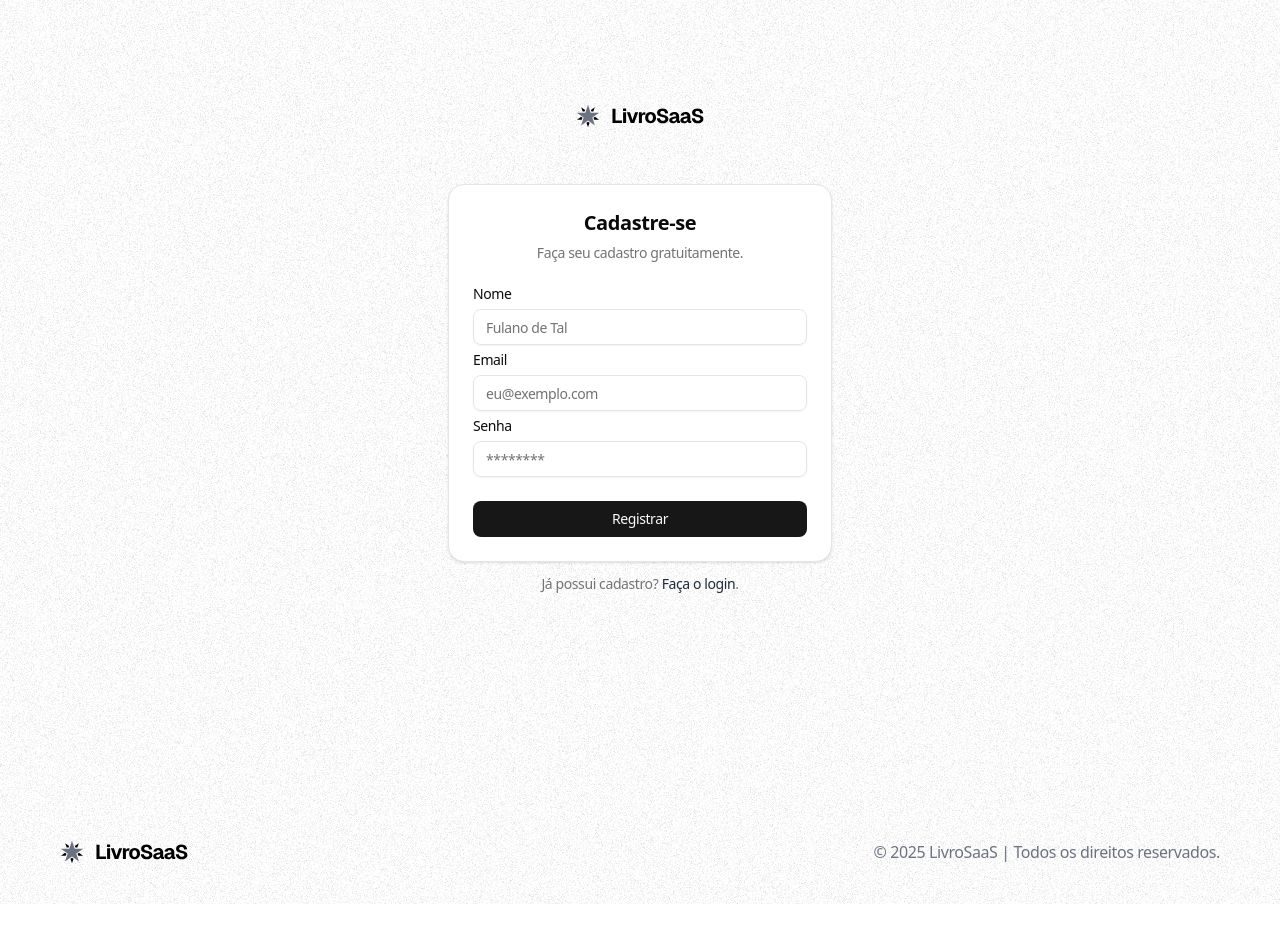
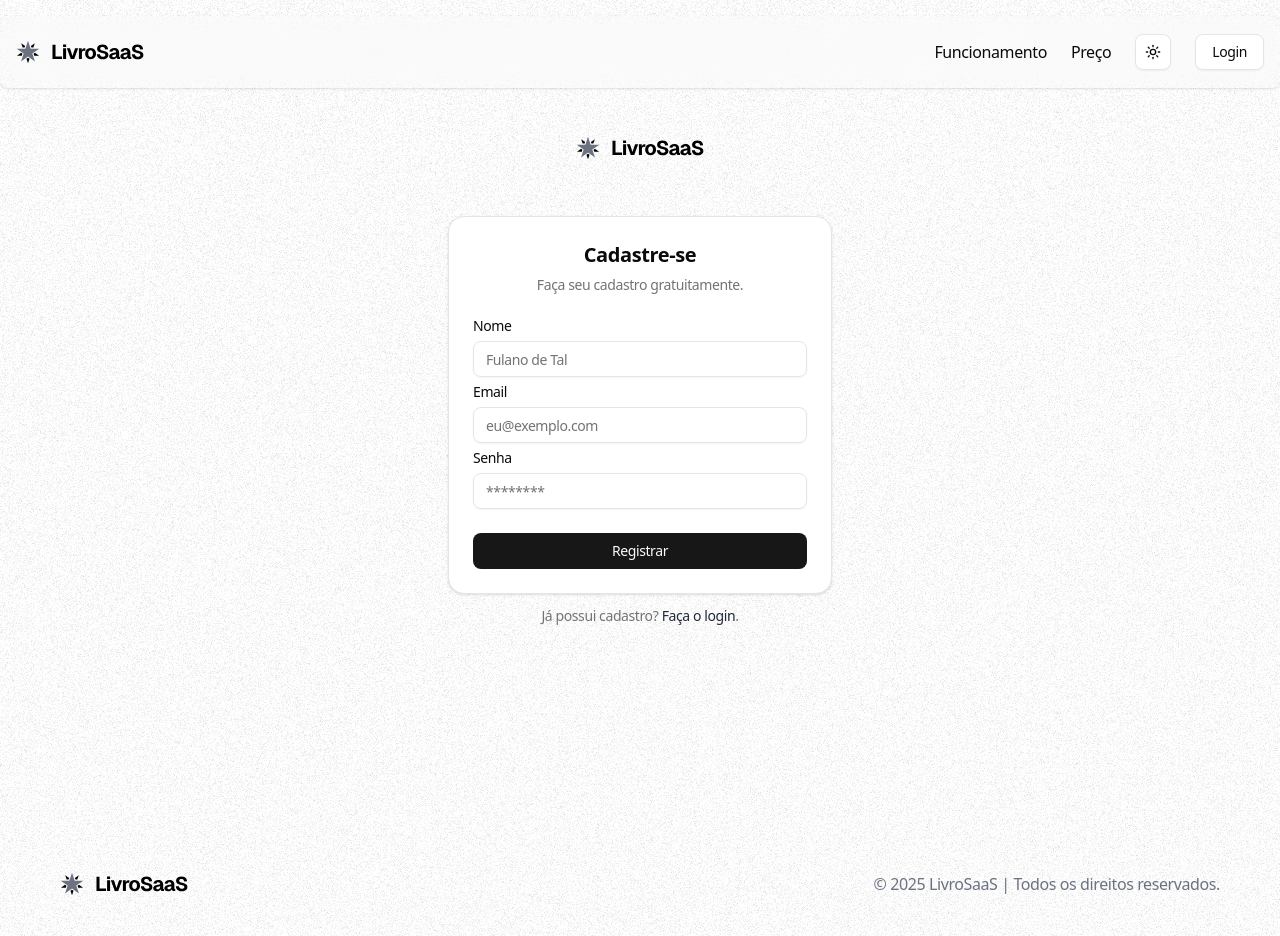
Before and after one commit to Mauricio-Chiapetta/livro-saas, a Next.js app: page /Cadastro in a window 1280 px wide. Before the commit the page ends 904 px from the top, so only its background shows below. Built offline with nearby package versions, Linux system fonts and the light colour scheme.

Commit message:
feat: Refactor authentication pages layout and add Navbar and Footer components

```diff
--- a/src/app/(auth)/Cadastro/page.tsx
+++ b/src/app/(auth)/Cadastro/page.tsx
@@ -8,10 +8,8 @@ import {
 import { Input } from "@/components/ui/input";
 import { Label } from "@/components/ui/label";
 import Link from "next/link";
-import Logo from "@/assets/images/Logo.svg"
+import Logo from "@/assets/images/Logo.svg";
 import Image from "next/image";
-import { Footer } from "@/components/(HomeSections)/Footer";
-
 
 export const metadata = {
   title: "LivroSaaS | Cadastro",
@@ -20,28 +18,39 @@ export const metadata = {
 export default async function RegisterPage() {
   return (
     <>
-      <section className="py-24 h-screen flex justify-center">
-        <div className="container flex items-center text-center flex-col">
-            <Image src={Logo} alt="Logo" className="dark:invert"/>
+      <Image src={Logo} alt="Logo" className="dark:invert" />
       <Card className="max-w-sm w-full rounded-2xl mt-12">
         <CardHeader>
           <h2 className="text-xl font-bold">Cadastre-se</h2>
-              <CardDescription>
-                Faça seu cadastro gratuitamente.
-              </CardDescription>
+          <CardDescription>Faça seu cadastro gratuitamente.</CardDescription>
         </CardHeader>
         <CardContent>
           <div>
             <Label>Nome</Label>
-                <Input type="text" name="name" placeholder="Fulano de Tal" className="mt-2"/>
+            <Input
+              type="text"
+              name="name"
+              placeholder="Fulano de Tal"
+              className="mt-2"
+            />
           </div>
           <div className="mt-2">
             <Label>Email</Label>
-                <Input type="email" name="email" placeholder="eu@exemplo.com" className="mt-2"/>
+            <Input
+              type="email"
+              name="email"
+              placeholder="eu@exemplo.com"
+              className="mt-2"
+            />
           </div>
           <div className="mt-2">
             <Label>Senha</Label>
-                <Input type="password" name="password" placeholder="********" className="mt-2"/>
+            <Input
+              type="password"
+              name="password"
+              placeholder="********"
+              className="mt-2"
+            />
           </div>
           <div>
             <Button className="w-full mt-6" type="submit">
@@ -57,9 +66,6 @@ export default async function RegisterPage() {
         </Link>
         .
       </p>
-        </div>
-      </section>
-      <Footer/>
     </>
   );
 }
--- a/src/app/(auth)/Login/page.tsx
+++ b/src/app/(auth)/Login/page.tsx
@@ -10,8 +10,6 @@ import { Label } from "@/components/ui/label";
 import Link from "next/link";
 import Image from "next/image";
 import Logo from "@/assets/images/Logo.svg";
-import { Navbar } from "@/components/(HomeSections)/Navbar";
-import { Footer } from "@/components/(HomeSections)/Footer";
 
 export const metadata = {
   title: "LivroSaaS | Login",
@@ -20,25 +18,30 @@ export const metadata = {
 export default function Page() {
   return (
     <>
-      <Navbar />
-      <section className="py-28 h-screen flex justify-center items-center">
-        <div className="container flex flex-col items-center text-center">
       <Image src={Logo} alt="logo" className="dark:invert" />
       <Card className="max-w-sm w-full rounded-2xl mt-12">
         <CardHeader>
           <h2 className="text-xl font-bold">Boas Vindas</h2>
-              <CardDescription>
-                Faça seu login com email e senha.
-              </CardDescription>
+          <CardDescription>Faça seu login com email e senha.</CardDescription>
         </CardHeader>
         <CardContent>
           <div>
             <Label>Email</Label>
-                <Input type="email" name="email" placeholder="eu@exemplo.com"className="mt-2" />
+            <Input
+              type="email"
+              name="email"
+              placeholder="eu@exemplo.com"
+              className="mt-2"
+            />
           </div>
           <div className="mt-2">
             <Label>Senha</Label>
-                <Input type="password" name="password" placeholder="********" className="mt-2"/>
+            <Input
+              type="password"
+              name="password"
+              placeholder="********"
+              className="mt-2"
+            />
           </div>
           <div>
             <Button className="w-full mt-6" type="submit">
@@ -54,9 +57,6 @@ export default function Page() {
         </Link>
         .
       </p>
-        </div>
-      </section>
-      <Footer/>
     </>
   );
 }
--- /dev/null
+++ b/src/app/(auth)/layout.tsx
@@ -0,0 +1,18 @@
+import { Footer } from "@/components/(HomeSections)/Footer";
+import { Navbar } from "@/components/(HomeSections)/Navbar";
+
+export default function RootLayout({
+  children,
+}: Readonly<{
+  children: React.ReactNode;
+}>) {
+  return (
+    <>
+      <div className="py-24 h-screen flex justify-center">
+        <div className="container flex flex-col items-center text-center">
+          {children}
+        </div>
+      </div>
+    </>
+  );
+}
--- a/src/app/layout.tsx
+++ b/src/app/layout.tsx
@@ -2,6 +2,8 @@ import type { Metadata } from "next";
 import { Geist, Geist_Mono } from "next/font/google";
 import "./globals.css";
 import { ThemeProvider } from "@/components/ui/ThemeProvider";
+import { Navbar } from "@/components/(HomeSections)/Navbar";
+import { Footer } from "@/components/(HomeSections)/Footer";
 
 const geistSans = Geist({
   variable: "--font-geist-sans",
@@ -35,7 +37,9 @@ export default function RootLayout({
           enableSystem
           disableTransitionOnChange
         >
+          <Navbar/>
           {children}
+          <Footer/>
         </ThemeProvider>
       </body>
     </html>
--- a/src/app/not-found.tsx
+++ b/src/app/not-found.tsx
@@ -10,7 +10,7 @@ export default function NotFound() {
   return (
     <div className="h-screen flex justify-center">
       <div className="container flex flex-col items-center justify-center gap-6">
-        <Image src={Logo} alt="Logo" className="opacity-55" />
+        <Image src={Logo} alt="Logo" className="opacity-55 dark:invert" />
         <h1 className="font-bold text-transparent bg-gradient-to-b from-red-700 via-red-500 to-red-400 bg-clip-text text-9xl hover:scale-110 transition-all duration-300">
           404
         </h1>
--- a/src/app/page.tsx
+++ b/src/app/page.tsx
@@ -19,12 +19,10 @@ export default function Home() {
   }, []);
   return (
     <>
-      <Navbar />
       <Hero />
       <HowWork />
       <Price />
       <CallToAction />
-      <Footer />
     </>
   );
 }
```
Lines whose indentation alone changed are shown as unchanged.
